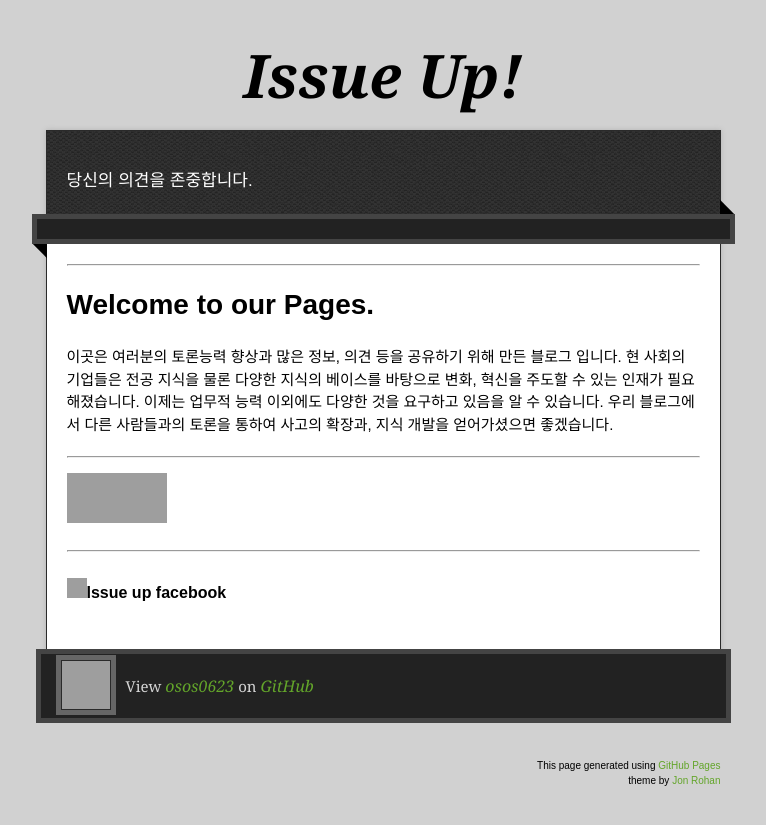
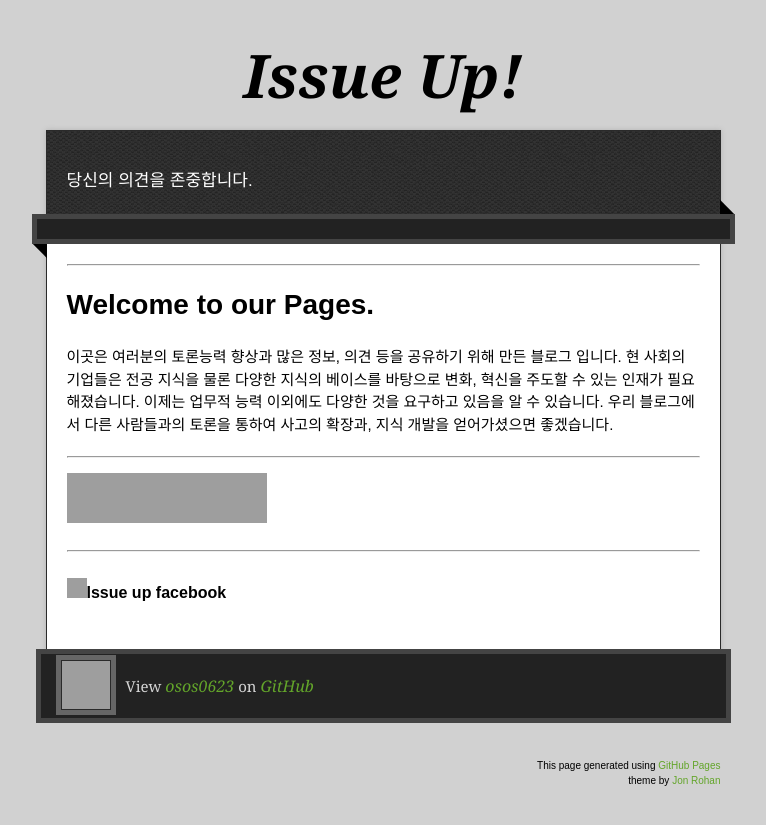
Before and after one commit to osos0623/osos0623.github.com, a Jekyll site: the page index.html, which Jekyll copies as it is, in a window 1280 px wide. Shown: the top 825 px of the page, without its empty margins (257-1023 px from the left). Built offline with Jekyll 4.4.1, drawn with Linux system fonts in a browser that asks for light colours; nearby versions of some CDN libraries; grey boxes are pictures that could not be loaded.

Commit message:
Update index.html

```diff
--- a/index.html
+++ b/index.html
@@ -47,7 +47,7 @@
 <hr>
 <div class="discussion">
 
-      <p><a href="https://facebook.com/issueup" class="discussion"><img src="https://scontent-lhr3-1.xx.fbcdn.net/hphotos-xtf1/v/t1.0-9/10603606_716824928445265_6330447069565833714_n.jpg?oh=7d623daa740a234c6dd0f3c6e3911baa&oe=55F5FEFA" width="100" height="50"></p>
+      <p><a href="https://facebook.com/issueup" class="discussion"><img src="https://scontent-lhr3-1.xx.fbcdn.net/hphotos-xtf1/v/t1.0-9/10603606_716824928445265_6330447069565833714_n.jpg?oh=7d623daa740a234c6dd0f3c6e3911baa&oe=55F5FEFA" width="200" height="50"></p>
 
       </div>
 <hr>
```
